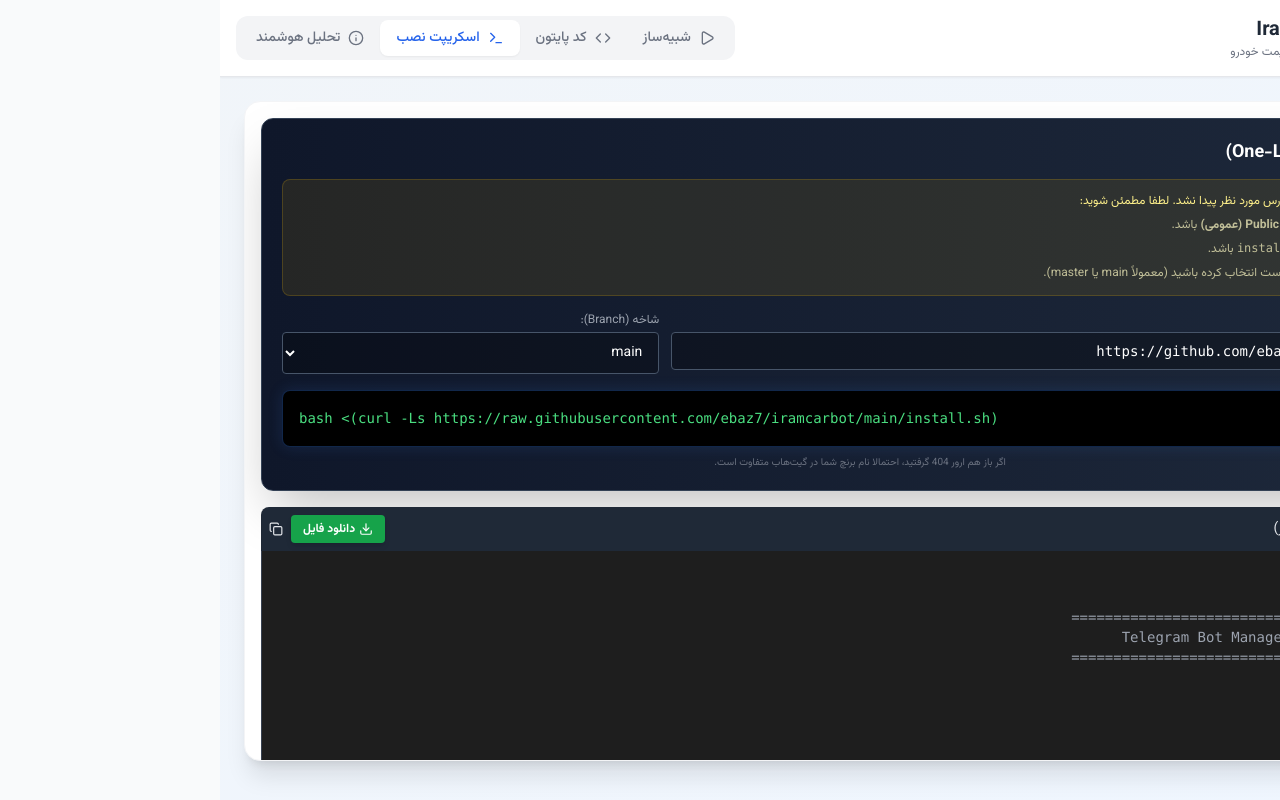
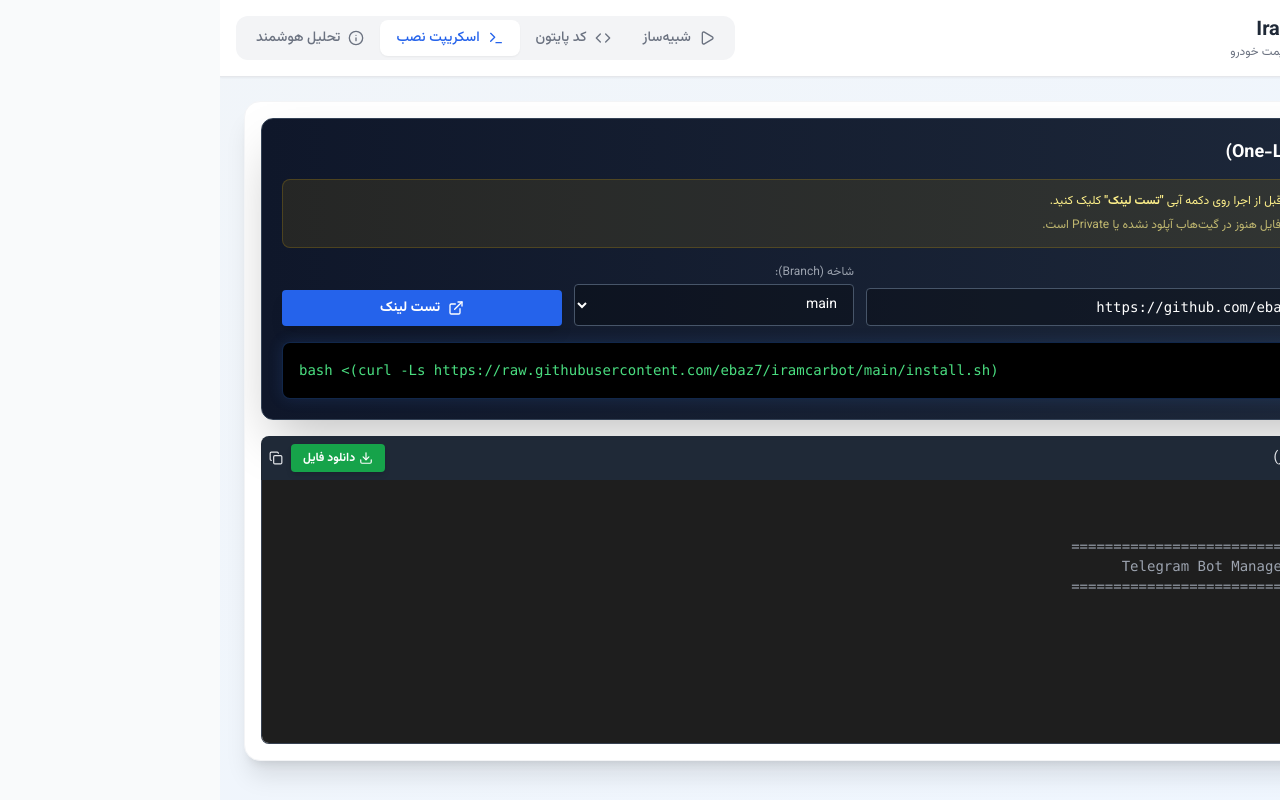
Before and after one commit to ebaz7/iramcarbot, a React (Vite) app: page / in a window 1280 px wide. Both pictures are taken after a click on the button "اسکریپت نصب". Built offline with nearby package versions, Linux system fonts and the light colour scheme.

Commit message:
feat(generator): Improve GitHub URL handling for script generation
Refactors the `getOneLiner` function to `getRawUrl` to clearly separate URL extraction from script construction. This enhances clarity and makes the code more maintainable.

```diff
--- a/App.tsx
+++ b/App.tsx
@@ -1,7 +1,7 @@
 import React, { useState } from 'react';
 import TelegramMock from './components/TelegramMock';
 import { generateBashScript, generatePythonCode } from './services/generator';
-import { Terminal, Code, Play, Check, Copy, Info, Download, GitBranch, Server, AlertTriangle } from 'lucide-react';
+import { Terminal, Code, Play, Check, Copy, Info, Download, GitBranch, Server, AlertTriangle, ExternalLink } from 'lucide-react';
 import { GoogleGenAI } from "@google/genai";
 import { CAR_DB } from './constants';
 
@@ -81,11 +81,12 @@ export default function App() {
     }
   };
 
-  // Helper to convert standard GitHub URL to Raw version for the one-liner
-  const getOneLiner = (url: string, branchName: string) => {
+  // Helper to extract raw URL
+  const getRawUrl = (url: string, branchName: string): string | null => {
       try {
+          let cleanUrl = url.trim();
           // Remove .git suffix
-          let cleanUrl = url.endsWith('.git') ? url.slice(0, -4) : url;
+          if (cleanUrl.endsWith('.git')) cleanUrl = cleanUrl.slice(0, -4);
           // Remove trailing slash
           if (cleanUrl.endsWith('/')) cleanUrl = cleanUrl.slice(0, -1);
 
@@ -94,13 +95,11 @@ export default function App() {
           if (parts.length >= 5) {
               const user = parts[parts.length - 2];
               const repo = parts[parts.length - 1];
-              // Construct raw url
-              const rawUrl = `https://raw.githubusercontent.com/${user}/${repo}/${branchName}/install.sh`;
-              return `bash <(curl -Ls ${rawUrl})`;
+              return `https://raw.githubusercontent.com/${user}/${repo}/${branchName}/install.sh`;
           }
-          return "# خطا در تشخیص آدرس گیت‌هاب";
+          return null;
       } catch {
-          return "# لینک گیت‌هاب معتبر نیست";
+          return null;
       }
   };
 
@@ -142,7 +141,8 @@ export default function App() {
           </div>
         );
       case Tab.BASH:
-        const oneLiner = getOneLiner(repoUrl, branch);
+        const rawUrl = getRawUrl(repoUrl, branch);
+        const oneLiner = rawUrl ? `bash <(curl -Ls ${rawUrl})` : "# لینک گیت‌هاب معتبر نیست";
 
         return (
            <div className="h-full overflow-hidden flex flex-col p-4 space-y-4 overflow-y-auto">
@@ -157,16 +157,12 @@ export default function App() {
                 <div className="bg-yellow-500/10 border border-yellow-500/20 p-3 rounded-lg mb-4 flex gap-3 items-start">
                     <AlertTriangle className="text-yellow-500 shrink-0 mt-1" size={18} />
                     <div className="text-yellow-200 text-xs leading-relaxed">
-                        <p>ارور <b>404</b> یعنی فایل در آدرس مورد نظر پیدا نشد. لطفا مطمئن شوید:</p>
-                        <ul className="list-disc list-inside mt-1 space-y-1 text-yellow-100/70">
-                            <li>مخزن گیت‌هاب شما <b>Public (عمومی)</b> باشد.</li>
-                            <li>نام فایل دقیقاً <code>install.sh</code> باشد.</li>
-                            <li>شاخه (Branch) را درست انتخاب کرده باشید (معمولاً main یا master).</li>
-                        </ul>
+                        <p>برای رفع ارور <b>404</b>، حتما قبل از اجرا روی دکمه آبی <b>"تست لینک"</b> کلیک کنید.</p>
+                        <p className="mt-1 opacity-70">اگر مرورگر ارور داد، یعنی فایل هنوز در گیت‌هاب آپلود نشده یا Private است.</p>
                     </div>
                 </div>
 
-                <div className="mt-2 mb-4 grid grid-cols-1 md:grid-cols-3 gap-3">
+                <div className="mt-2 mb-4 grid grid-cols-1 md:grid-cols-4 gap-3 items-end">
                      <div className="md:col-span-2">
                          <label className="text-gray-400 text-xs mb-1 block">آدرس مخزن گیت‌هاب:</label>
                          <input
@@ -187,6 +183,20 @@ export default function App() {
                              <option value="master">master</option>
                          </select>
                      </div>
+                     <div>
+                        <a
+                           href={rawUrl || '#'}
+                           target="_blank"
+                           rel="noopener noreferrer"
+                           className={`flex items-center justify-center gap-2 w-full px-3 py-2 rounded font-bold text-sm transition-all shadow-lg ${
+                               rawUrl
+                               ? 'bg-blue-600 hover:bg-blue-500 text-white hover:scale-105'
+                               : 'bg-gray-700 text-gray-400 cursor-not-allowed'
+                           }`}
+                        >
+                           <ExternalLink size={16} /> تست لینک
+                        </a>
+                     </div>
                 </div>
 
                 <div className="bg-black rounded-lg p-4 relative group border border-blue-500/30 shadow-[0_0_15px_rgba(59,130,246,0.15)]">
@@ -200,9 +210,6 @@ export default function App() {
                          <span className="text-xs">کپی</span>
                     </button>
                 </div>
-                <p className="text-gray-500 text-[10px] mt-2 text-center">
-                    اگر باز هم ارور 404 گرفتید، احتمالا نام برنچ شما در گیت‌هاب متفاوت است.
-                </p>
             </div>
 
             {/* Manual Script Section */}
```
